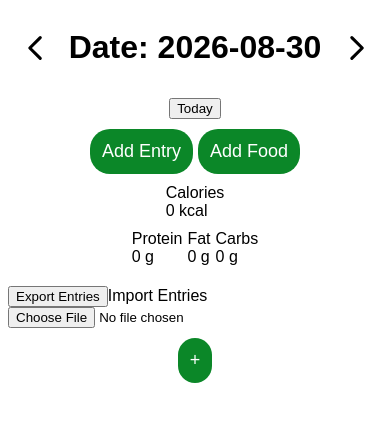
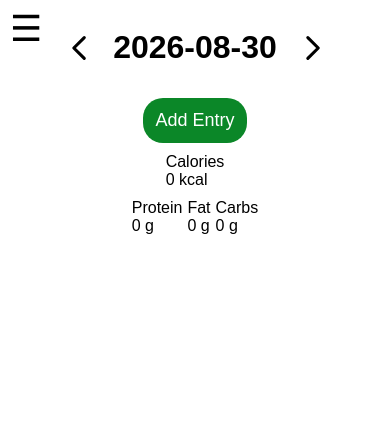
Before and after one commit to Tom8l/local-calorie-counter, a React (Vite) app: page / in a window 390 px wide. Shown: the top 422 px of the page. Built offline with nearby package versions, Linux system fonts and the light colour scheme.

Commit message:
Nav-menu on the left, some more styling changes

```diff
--- a/src/App.tsx
+++ b/src/App.tsx
@@ -5,13 +5,22 @@ import { BrowserRouter, Routes, Route } from "react-router";
 import { Home } from './pages/Home';
 import { AddEntry } from './pages/AddEntry';
 import { AddFood } from './pages/AddFood';
+import { NavMenu } from './components/NavMenu';
+import { useState } from 'react';
 
 function App() {
+  const [entriesVersion, setEntriesVersion] = useState(0);
+
+  const handleEntriesImported = () => {
+    setEntriesVersion(value => value + 1);
+  };
 
   return (
     <BrowserRouter>
+      <NavMenu onEntriesImported={handleEntriesImported} />
+
       <Routes>
-        <Route path="/" element={<Home />} />
+        <Route path="/" element={<Home entriesVersion={entriesVersion}/>} />
         <Route path="/add-entry" element={<AddEntry />} />
         <Route path="/add-food" element={<AddFood />} />
       </Routes>
--- /dev/null
+++ b/src/components/NavMenu.module.css
@@ -0,0 +1,43 @@
+.sideNav {
+    height: 100%;
+    /* width: 0; */
+    position: fixed;
+    z-index: 1;
+    top: 0;
+    left: 0;
+    background-color: #111;
+    overflow-x: hidden;
+    transition: 0.5s;
+    padding-top: 60px;
+}
+
+.sideNav a, .sideNav label {
+    padding: 8px 8px 8px 12px;
+    text-decoration: none;
+    font-size: 25px;
+    color: #818181;
+    display: block;
+    transition: 0.3s;
+    text-wrap: nowrap;
+}
+
+.sideNav a:hover, .sideNav label:hover {
+    cursor: pointer;
+    color: #f1f1f1;
+}
+
+.sideNav .closeNav {
+    position: absolute;
+    top: 0;
+    left: 0;
+    font-size: 36px;
+}
+
+.importInput {
+    display: none;
+}
+
+@media screen and (max-height: 450px) {
+    .sideNav {padding-top: 60px;}
+    .sideNav a {font-size: 18px;}
+}
--- /dev/null
+++ b/src/components/NavMenu.tsx
@@ -0,0 +1,90 @@
+import { Link, useLocation } from "react-router";
+import { useState } from "react";
+import styles from "./NavMenu.module.css"
+import { generateDate } from "../utils/date";
+import { importEntries, exportEntries } from "../db/entries";
+
+type NavMenuProps = {
+    onEntriesImported: () => void;
+};
+
+export function NavMenu({ onEntriesImported }: NavMenuProps) {
+
+    const [navWidth, setNavWidth] = useState(0);
+    const location = useLocation();
+
+    const showEntryTools = ["/"].includes(location.pathname);
+
+    const openNav = () => {
+        setNavWidth(240);
+    }
+
+    const closeNav = (e: React.MouseEvent<HTMLAnchorElement>) => {
+        e.preventDefault();
+        setNavWidth(0);
+    }
+
+
+     const handleExport = async (e: React.MouseEvent<HTMLAnchorElement>) => {
+        e.preventDefault();
+
+        const json = await exportEntries();
+        const blob = new Blob([json], { type: "application/json" });
+        const url = URL.createObjectURL(blob);
+
+        const link = document.createElement("a");
+        link.href = url;
+        link.download = `calorie-counter-entries-${generateDate(0)}.json`;
+        link.click();
+
+        URL.revokeObjectURL(url);
+    }
+
+    const handleImport = async (
+        event: React.ChangeEvent<HTMLInputElement>,
+        ) => {
+        const file = event.target.files?.[0];
+
+        if (!file) {
+            return;
+        }
+
+        try {
+            const json = await file.text();
+            const count = await importEntries(json);
+
+            window.alert(`Imported ${count} entries.`);
+            onEntriesImported();
+        } catch {
+        window.alert("Could not import this file.");
+        }
+    }
+
+    return (
+        <>
+        <div className={styles.sideNav} style={{width:`${navWidth}px`}}>
+            <a href="#" className={styles.closeNav} onClick={closeNav}>&#9776;</a>
+            <Link to="/">Diary</Link>
+            <Link to="add-food">Manage Foods</Link>
+
+            {showEntryTools && (
+                <>
+                    <label>
+                        Import Entries
+                        <input
+                            type="file"
+                            accept="application/json,.json"
+                            onChange={handleImport}
+                            className={styles.importInput}
+                        />
+                    </label>
+                    <a href="#" onClick={handleExport}>Export Entries</a>
+                </>
+            )}
+
+        </div>
+
+        <span style={{fontSize:"36px", cursor: "pointer", position: "absolute", left:"10px"}} onClick={openNav}>&#9776;</span>
+        </>
+    )
+}
--- a/src/hooks/useEntries.ts
+++ b/src/hooks/useEntries.ts
@@ -2,7 +2,7 @@ import { useEffect, useState } from "react";
 import type { Entry } from "../types";
 import { getEntriesByDate } from "../db/entries";
 
-export function useEntries(date: string) {
+export function useEntries(date: string, entriesVersion: number) {
     const [entries, setEntries] = useState<Entry[]>([]);
     const [reloadKey, setReloadKey] = useState(0);
 
--- a/src/index.css
+++ /dev/null
@@ -1,111 +0,0 @@
-:root {
-  --text: #6b6375;
-  --text-h: #08060d;
-  --bg: #fff;
-  --border: #e5e4e7;
-  --code-bg: #f4f3ec;
-  --accent: #aa3bff;
-  --accent-bg: rgba(170, 59, 255, 0.1);
-  --accent-border: rgba(170, 59, 255, 0.5);
-  --social-bg: rgba(244, 243, 236, 0.5);
-  --shadow:
-    rgba(0, 0, 0, 0.1) 0 10px 15px -3px, rgba(0, 0, 0, 0.05) 0 4px 6px -2px;
-
-  --sans: system-ui, 'Segoe UI', Roboto, sans-serif;
-  --heading: system-ui, 'Segoe UI', Roboto, sans-serif;
-  --mono: ui-monospace, Consolas, monospace;
-
-  font: 18px/145% var(--sans);
-  letter-spacing: 0.18px;
-  color-scheme: light dark;
-  color: var(--text);
-  background: var(--bg);
-  font-synthesis: none;
-  text-rendering: optimizeLegibility;
-  -webkit-font-smoothing: antialiased;
-  -moz-osx-font-smoothing: grayscale;
-
-  @media (max-width: 1024px) {
-    font-size: 16px;
-  }
-}
-
-@media (prefers-color-scheme: dark) {
-  :root {
-    --text: #9ca3af;
-    --text-h: #f3f4f6;
-    --bg: #16171d;
-    --border: #2e303a;
-    --code-bg: #1f2028;
-    --accent: #c084fc;
-    --accent-bg: rgba(192, 132, 252, 0.15);
-    --accent-border: rgba(192, 132, 252, 0.5);
-    --social-bg: rgba(47, 48, 58, 0.5);
-    --shadow:
-      rgba(0, 0, 0, 0.4) 0 10px 15px -3px, rgba(0, 0, 0, 0.25) 0 4px 6px -2px;
-  }
-
-  #social .button-icon {
-    filter: invert(1) brightness(2);
-  }
-}
-
-#root {
-  width: 1126px;
-  max-width: 100%;
-  margin: 0 auto;
-  text-align: center;
-  border-inline: 1px solid var(--border);
-  min-height: 100svh;
-  display: flex;
-  flex-direction: column;
-  box-sizing: border-box;
-}
-
-body {
-  margin: 0;
-}
-
-h1,
-h2 {
-  font-family: var(--heading);
-  font-weight: 500;
-  color: var(--text-h);
-}
-
-h1 {
-  font-size: 56px;
-  letter-spacing: -1.68px;
-  margin: 32px 0;
-  @media (max-width: 1024px) {
-    font-size: 36px;
-    margin: 20px 0;
-  }
-}
-h2 {
-  font-size: 24px;
-  line-height: 118%;
-  letter-spacing: -0.24px;
-  margin: 0 0 8px;
-  @media (max-width: 1024px) {
-    font-size: 20px;
-  }
-}
-p {
-  margin: 0;
-}
-
-code,
-.counter {
-  font-family: var(--mono);
-  display: inline-flex;
-  border-radius: 4px;
-  color: var(--text-h);
-}
-
-code {
-  font-size: 15px;
-  line-height: 135%;
-  padding: 4px 8px;
-  background: var(--code-bg);
-}
--- a/src/pages/AddEntry.tsx
+++ b/src/pages/AddEntry.tsx
@@ -65,7 +65,6 @@ export function AddEntry() {
 
     return (
         <>
-            <div>Back</div>
 
             <div className={`${styles.mainContainer}`}>
 
--- a/src/pages/Home.module.css
+++ b/src/pages/Home.module.css
@@ -9,6 +9,14 @@
 .dateContainer {
   display: flex;
   gap: 10px;
+  align-items: center;
+  text-align: center;
+}
+
+.dateTextAndValue {
+  display: flex;
+  flex-direction: column;
+  justify-content: center;
   align-items: center;
 }
 
--- a/src/pages/Home.tsx
+++ b/src/pages/Home.tsx
@@ -4,15 +4,23 @@ import { useEntries } from "../hooks/useEntries";
 import { Link } from "react-router";
 import type { Entry } from "../types";
 import { deleteEntry, exportEntries, importEntries } from "../db/entries";
-import { useState } from "react";
+import { useRef, useState } from "react";
 import leftArrowIcon from "../assets/left-arrow-svgrepo.svg";
 import rightArrowIcon from "../assets/right-arrow-svgrepo.svg";
 import { Button } from "../components/Button";
 
-export function Home() {
+type HomeProps = {
+  entriesVersion: number;
+};
+
+export function Home({ entriesVersion }: HomeProps) {
     const [date, setDate] = useState<string>(generateDate(0));
+    const {entries, reloadEntries} = useEntries(date, entriesVersion);
 
-    const {entries, reloadEntries} = useEntries(date);
+    const dateInputRef = useRef<HTMLInputElement>(null);
+    const openDatePicker = () => {
+      dateInputRef.current?.showPicker();
+    }
 
     const handleDeletion = async (entry: Entry) => {
 
@@ -57,41 +65,6 @@ export function Home() {
         setDate(generateDate(0));
     }
 
-    const handleExport = async () => {
-      const json = await exportEntries();
-      const blob = new Blob([json], { type: "application/json" });
-      const url = URL.createObjectURL(blob);
-
-      const link = document.createElement("a");
-      link.href = url;
-      link.download = `calorie-counter-entries-${generateDate(0)}.json`;
-      link.click();
-
-      URL.revokeObjectURL(url);
-    }
-
-    const handleImport = async (
-      event: React.ChangeEvent<HTMLInputElement>,
-    ) => {
-      const file = event.target.files?.[0];
-
-      if (!file) {
-        return;
-      }
-
-      try {
-        const json = await file.text();
-        const count = await importEntries(json);
-
-        window.alert(`Imported ${count} entries.`);
-        reloadEntries();
-      } catch {
-        window.alert("Could not import this file.");
-      }
-    }
-
-
-
     return (
         <>
 
@@ -99,19 +72,18 @@ export function Home() {
 
         <div className={styles.dateContainer}>
           <img src={leftArrowIcon} width={50} height={50} className={styles.previousDateArrow} onClick={handlePreviousDate}/>
-          <h1> Date: {date} </h1>
+            <label htmlFor="date-picker" style={{cursor: "pointer"}} onClick={openDatePicker}>
+              <h1> {date} </h1>
+            </label>
+            <input ref={dateInputRef} id="date-picker" type="date" value={date} style={{display: "none"}} onChange={(event) => setDate(event.target.value)}/>
           <img src={rightArrowIcon} width={50} height={50} className={styles.nextDateArrow} onClick={handleNextDate}/>
         </div>
-
-        <button onClick={handleTodayButton}>Today</button>
 
         <div className={styles.buttonContainer}>
             <Link to="/add-entry" state={{ date }}>
               <Button>Add Entry</Button>
             </Link>
-            <Link to="/add-food">
-              <Button>Add Food</Button>
-            </Link>
+
         </div>
 
         <div className="dailyCaloriesText">
@@ -151,26 +123,6 @@ export function Home() {
           ))}
         </div>
 
-        <div>
-          <button onClick={handleExport}>Export Entries</button>
-
-          <label>
-            Import Entries
-            <input
-              type="file"
-              accept="application/json,.json"
-              onChange={handleImport}
-            />
-          </label>
-        </div>
-
-          <div>
-            <Button variant="primary">
-              +
-            </Button>
-          </div>
-
-
       </div>
 
     </>
```
